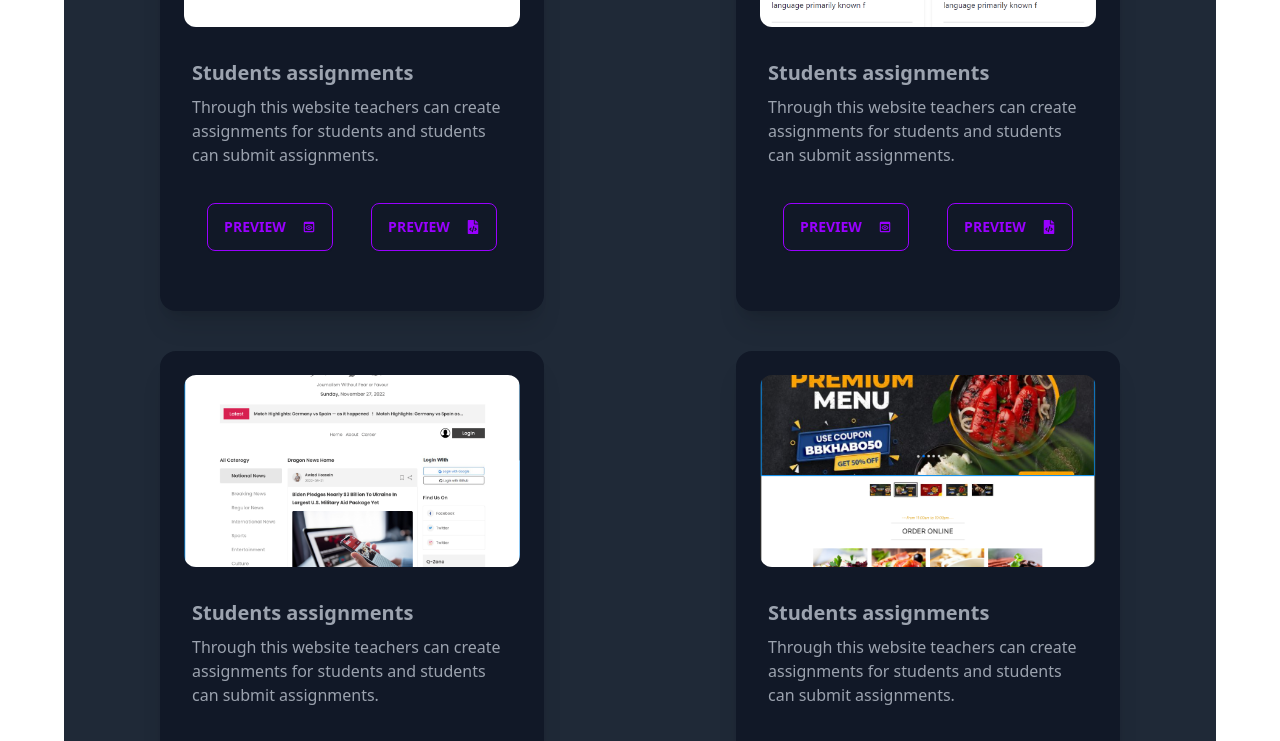
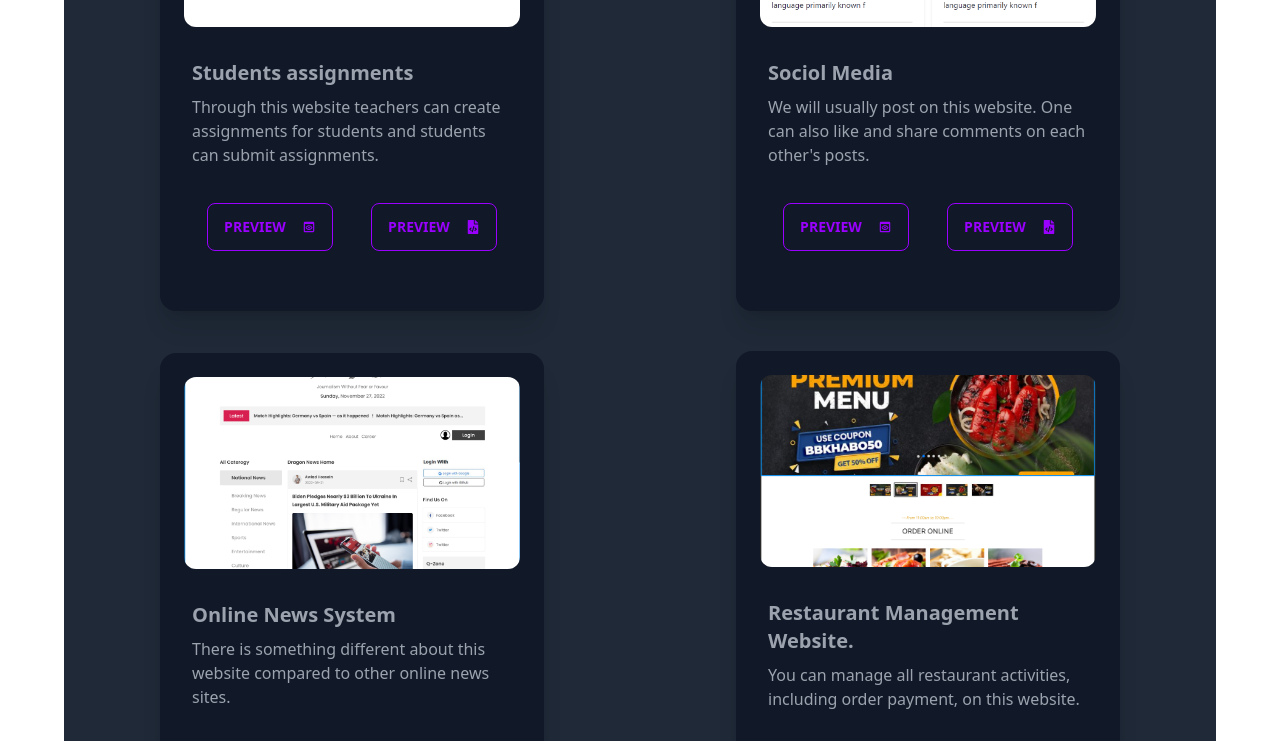
Before and after one commit to Sofiullh01/portfolio1.0, a React (Vite) app: page / in a window 1280 px wide. Shown: the part 2419-3160 px from the top of the page. Built offline with nearby package versions, Linux system fonts and the light colour scheme.

Commit message:
added update project somithing

```diff
--- a/src/Components/Project/Project.jsx
+++ b/src/Components/Project/Project.jsx
@@ -1,9 +1,8 @@
-import resIgm from '../../assets/project111.png'
-import drgIgm from '../../assets/project222.png'
-import assIgm from '../../assets/project333.png'
-import sociIgm from '../../assets/project444.png'
+import resIgm from "../../assets/project111.png";
+import drgIgm from "../../assets/project222.png";
+import assIgm from "../../assets/project333.png";
+import sociIgm from "../../assets/project444.png";
 import ProjectCard from "./ProjectCard";
-
 
 const Project = () => {
   return (
@@ -16,14 +15,38 @@ const Project = () => {
           Skills Here are some of my skills on which I have been working on for
           the past 2 years.
         </p>
-      </div >
-      <div className='mb-10 flex md:flex-row flex-col justify-around items-center'>
-      <ProjectCard proImg={assIgm} title='Students assignments' text='Through this website teachers can create assignments for students and students can submit assignments.' live='https://brief-zoo.surge.sh/' code='https://github.com/Sofiullh01/assignment-network' />
-      <ProjectCard proImg={sociIgm} title='Students assignments' text='Through this website teachers can create assignments for students and students can submit assignments.' live='https://email-pass-project-b7e9f.web.app/' code='https://github.com/Sofiullh01/social-site-client' />
       </div>
-      <div className='mb-16 flex md:flex-row flex-col justify-around items-center'>
-      <ProjectCard proImg={drgIgm} title='Students assignments' text='Through this website teachers can create assignments for students and students can submit assignments.' live='https://brief-zoo.surge.sh/' code='https://github.com/Sofiullh01/assignment-network' />
-      <ProjectCard proImg={resIgm} title='Students assignments' text='Through this website teachers can create assignments for students and students can submit assignments.' live='https://email-pass-project-b7e9f.web.app/' code='https://github.com/Sofiullh01/social-site-client' />
+      <div className="mb-10 flex md:flex-row flex-col justify-around items-center">
+        <ProjectCard
+          proImg={assIgm}
+          title="Students assignments"
+          text="Through this website teachers can create assignments for students and students can submit assignments."
+          live="https://brief-zoo.surge.sh/"
+          code="https://github.com/Sofiullh01/assignment-network"
+        />
+        <ProjectCard
+          proImg={sociIgm}
+          title="Sociol Media"
+          text="We will usually post on this website.  One can also like and share comments on each other's posts."
+          live="https://email-pass-project-b7e9f.web.app/"
+          code="https://github.com/Sofiullh01/social-site-client"
+        />
+      </div>
+      <div className="mb-16 flex md:flex-row flex-col justify-around items-center">
+        <ProjectCard
+          proImg={drgIgm}
+          title="Online News System"
+          text="There is something different about this website compared to other online news sites. "
+          live="https://brief-zoo"
+          code="https://github.com/Sofiullh01/react-dragon-news-auth"
+        />
+        <ProjectCard
+          proImg={resIgm}
+          title="Restaurant Management Website."
+          text="You can manage all restaurant activities, including order payment, on this website."
+          live="https://email-pass-project-b7e9f.web.app/"
+          code="https://github.com/Sofiullh01/BISTRO-BOSS"
+        />
       </div>
     </div>
   );
```
